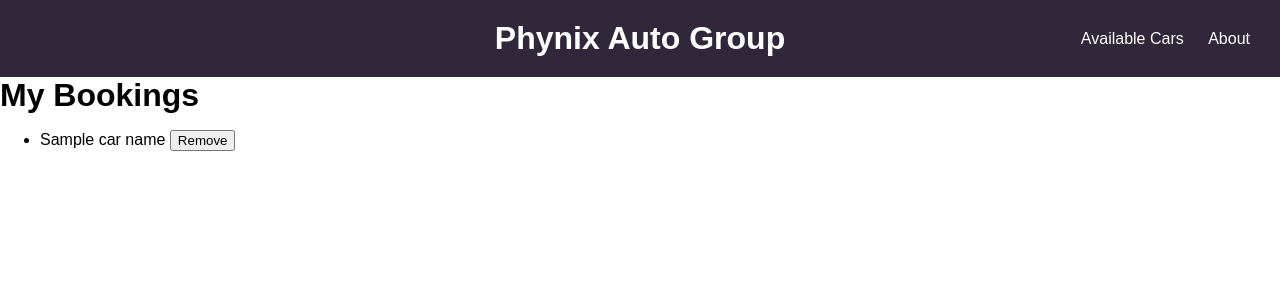
After one commit to rbrinto/Car_DealerShip_Website_Demo_Project, a Flask app: template templates/mybookings.html in a window 1280 px wide. The commit adds this page. Shown: the top 300 px of the page. Run offline with Flask 3, Linux system fonts and the light colour scheme; the template is opened without the code that fills it: most values are stand-ins (such as "Sample title", 1, 10 or a date in 2020); some libraries are stand-ins or nearby versions.

Commit message:
The Finale

```diff
--- a/app.py
+++ b/app.py
@@ -1,10 +1,10 @@
-from flask import Flask, render_template, request, redirect, session, flash
+from flask import Flask, render_template, request, redirect, session, flash, url_for
 from flask_mysqldb import MySQL
 
 app = Flask(__name__)
 app.config['MYSQL_HOST'] = 'localhost'
 app.config['MYSQL_USER'] = 'root'
-app.config['MYSQL_PASSWORD'] = '61017751'
+app.config['MYSQL_PASSWORD'] = 'root'
 app.config['MYSQL_DB'] = 'caraccounts'
 app.config['SECRET_KEY'] = 'my_secret_key'
 
@@ -12,7 +12,8 @@ mysql = MySQL(app)
 
 @app.route('/')
 def index():
-    return render_template('index.html')
+    message = request.args.get('message')
+    return render_template('index.html', message=message)
 
 @app.route('/register', methods=['POST'])
 def register():
@@ -34,7 +35,8 @@ def inventory():
     if 'user_id' not in session:
         # If not signed in, redirect to the login page
         return redirect('/sign_in')
-    return render_template('inventory.html')
+    message = request.args.get('message')
+    return render_template('inventory.html', message=message)
 
 @app.route('/about')
 def about():
@@ -54,7 +56,8 @@ def sign_in():
 
         if user and user[3] == password:
             session['user_id'] = user[0]  # Create session for logged-in user
-            return redirect('/')
+            message = "Signed In Successfully!"
+            return redirect(url_for('index', message=message))
         else:
             return 'Invalid username or password'
     return render_template('sign_in.html')
@@ -62,7 +65,8 @@ def sign_in():
 @app.route('/logout')
 def logout():
     session.pop('user_id', None)  # Remove user_id from session
-    return redirect('/')  # Redirect to homepage after logout
+    message = "Logged Out Successfully!"
+    return redirect(url_for('index', message=message))  # Redirect to homepage after logout
 
 @app.route('/book_car')
 def book_car():
@@ -89,13 +93,32 @@ def book_car():
     cur.execute("UPDATE users SET bookings = %s WHERE id = %s", (updated_bookings, user_id))
     cur.connection.commit()
     cur.close()
-    flash("Booking Confirmed")
-    return redirect("/inventory")
+    message = "Booking Confirmed"
+    return redirect(url_for("inventory", message=message))
 
 @app.route('/mybookings')
 
 def mybookings():
     cur = mysql.connection.cursor()
+    user_id = session.get('user_id')
+    cur.execute("SELECT bookings FROM users WHERE id = %s;", (user_id,))
+    bookings = cur.fetchone()[0]
+    cur.close()
+    car_names = bookings.split(', ') if bookings else []
+    return render_template('mybookings.html', car_names=car_names)
+
+@app.route('/remove_booking', methods=['POST'])
+def remove_booking():
+    user_id = session.get('user_id')
+    car_to_remove = request.form.get('car_name')
+    cursor = mysql.connection.cursor()
+    cursor.execute("SELECT bookings FROM users WHERE id = %s;", (user_id,))
+    current_bookings = cursor.fetchone()[0]
+    new_bookings = ', '.join([car for car in current_bookings.split(', ') if car != car_to_remove])
+    cursor.execute("UPDATE users SET bookings = %s WHERE id = %s;", (new_bookings, user_id))
+    cursor.connection.commit()
+    cursor.close()
+    return redirect(url_for('mybookings', user_id=user_id))
 
 
 if __name__ == "__main__":
--- a/templates/about.html
+++ b/templates/about.html
@@ -10,10 +10,10 @@
     <header>
         <h1><a href="{{ url_for('index') }}" style="text-decoration: none; color: inherit;">Phynix Auto Group</a></h1>
         <nav>
-            <a class="{% if active_page == 'inventory' %}active{% endif %}" href="{{ url_for('inventory') }}">Cars In-Stock</a>
-            <a class="{% if active_page == 'about' %}active{% endif %}" href="{{ url_for('about') }}">About</a>
+            <a class="{% if active_page == 'inventory' %}active{% endif %}" href="{{ url_for('inventory') }}">Available Cars</a>
             {% if session.get('user_id') %}
             <a href="{{ url_for('logout') }}">Logout</a>
+            <a href="{{ url_for('mybookings') }}">My Bookings</a>
             {% endif %}
         </nav>
     </header>
--- a/templates/index.html
+++ b/templates/index.html
@@ -18,6 +18,11 @@
             {% endif %}
         </nav>
     </header>
+    {% if message %}
+    <script type="text/javascript">
+        alert("{{ message }}");
+    </script>
+    {% endif %}
     <div class="welcome-section">
         <h2>Welcome to Phynix Auto Group</h2>
         <p>At Phynix Auto Group, we're passionate about providing you with the best selection of quality cars at competitive prices. With years of experience in the automotive industry, we strive to exceed your expectations every step of the way.</p>
--- /dev/null
+++ b/templates/mybookings.html
@@ -0,0 +1,36 @@
+<!DOCTYPE html>
+<html lang="en">
+<head>
+    <meta charset="UTF-8">
+    <meta name="viewport" content="width=device-width, initial-scale=1.0">
+    <title>My Bookings</title>
+    <link rel="stylesheet" href="{{ url_for('static', filename='styles.css') }}">
+</head>
+<body>
+    <header>
+        <h1><a href="{{ url_for('index') }}" style="text-decoration: none; color: inherit;">Phynix Auto Group</a></h1>
+        <nav>
+            <a class="{% if active_page == 'inventory' %}active{% endif %}" href="{{ url_for('inventory') }}">Available Cars</a>
+            <a class="{% if active_page == 'about' %}active{% endif %}" href="{{ url_for('about') }}">About</a>
+            {% if session.get('user_id') %}
+            <a href="{{ url_for('logout') }}">Logout</a>
+            {% endif %}
+        </nav>
+    </header>
+        <h1>My Bookings</h1>
+        {% if car_names %}
+        <ul>
+            {% for car_name in car_names %}
+                <li>{{ car_name }}
+                    <form action="{{ url_for('remove_booking') }}" method="post" style="display: inline;">
+                        <input type="hidden" name="car_name" value="{{ car_name }}">
+                        <input type="hidden" name="user_id" value="{{ user_id }}">
+                        <button type="submit">Remove</button>
+                    </form>
+                </li>
+            {% endfor %}
+        </ul>
+        {% else %}
+            <p>No bookings found.</p>
+        {% endif %}
+</body>
--- a/templates/sign_in.html
+++ b/templates/sign_in.html
@@ -21,7 +21,7 @@
             <input type="password" name="password" placeholder="Enter your password" required>
             <button type="submit">Sign In</button>
         </form>
-        <p>Don't have an account? <a href="{{ url_for('index') }}">Sign in</a>.</p>
+        <p>Don't have an account? <a href="{{ url_for('index') }}">Register Here</a>.</p>
     </div>
 </body>
 </html>
```
Also changed, not shown: templates/inventory.html (+15 -10 lines).
